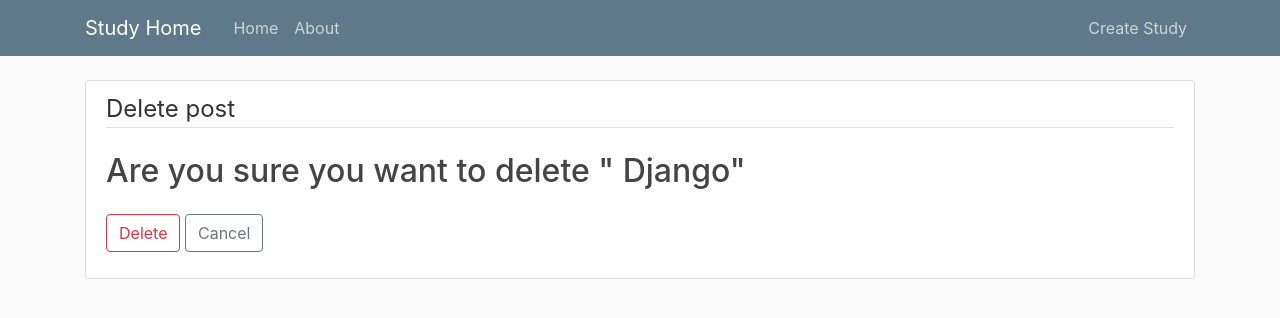
After one commit to MauriceOkumu/firstPython-project, a Django app: page /study/1/delete/ in a window 1280 px wide. The commit adds this page. Shown: the top 318 px of the page. Run offline with Django 3.2, Linux system fonts and the light colour scheme; a user stored in the database is signed in; data comes from the database, SQL or seed files in the repository; both versions use the stored data as it was after the commit; some libraries are stand-ins or nearby versions.

Commit message:
Add Update and Delete functionality

```diff
--- a/study_guide/study_blog/templates/study_blog/base.html
+++ b/study_guide/study_blog/templates/study_blog/base.html
@@ -24,6 +24,9 @@
                           <a class="nav-item nav-link" href="{% url 'study-home'%}">Home</a>
                           <a class="nav-item nav-link" href="{% url 'study-about'%}">About</a>
                   </div>
+                  <div class="navbar-nav">
+                    <a class="nav-item nav-link" href="{% url 'study-create'%}">Create Study</a>
+                  </div>
               </div>
           </nav>
       </header>
--- /dev/null
+++ b/study_guide/study_blog/templates/study_blog/study_confirm_delete.html
@@ -0,0 +1,16 @@
+{% extends 'study_blog/base.html'%}
+{% block content %}
+<div class="content-section">
+    <form method="POST">
+        {% csrf_token %}
+        <fieldset class="form-group">
+            <legend class="border-bottom mb-4">Delete post</legend>
+           <h2>Are you sure you want to delete " {{ object.title }}"</h2>
+        </fieldset>
+        <div class="form-group">
+            <button class="btn btn-outline-danger" type="submit">Delete</button>
+            <a class="btn btn-outline-secondary" href="{% url 'study-detail' object.id %}">Cancel</a>
+        </div>
+    </form>
+</div>
+{% endblock content%}
--- a/study_guide/study_blog/urls.py
+++ b/study_guide/study_blog/urls.py
@@ -3,7 +3,9 @@ from .views import (
     StudyListView,
     AboutView,
     StudyDetailView,
-    StudyCreateView
+    StudyCreateView,
+    StudyUpdateView,
+    StudyDeleteView
 )
 # from . import views
 
@@ -14,4 +16,6 @@ urlpatterns = [
     path('about/', AboutView.as_view(), name='study-about'),
      path('study/new/', StudyCreateView.as_view(), name='study-create'),
     path('study/<int:pk>/', StudyDetailView.as_view(), name='study-detail'),
+    path('study/<int:pk>/update/', StudyUpdateView.as_view(), name='study-update'),
+    path('study/<int:pk>/delete/', StudyDeleteView.as_view(), name='study-delete'),
 ]
--- a/study_guide/study_blog/views.py
+++ b/study_guide/study_blog/views.py
@@ -1,8 +1,10 @@
-from django.shortcuts import render
+from django.contrib.auth.mixins import UserPassesTestMixin
 from django.views.generic import (
     ListView,
     DetailView,
-    CreateView
+    CreateView,
+    UpdateView,
+    DeleteView
 )
 from .models import Study
 
@@ -34,6 +36,23 @@ class StudyCreateView(CreateView):
     model = Study
     fields = ['title', 'content', 'author']
 
+class StudyUpdateView(UserPassesTestMixin, UpdateView):
+    model = Study
+    fields = ['title', 'content', 'author']
+
+    def test_func(self):
+        post = self.get_object()
+        return self.request.user == post.author
+
+class StudyDeleteView(UserPassesTestMixin, DeleteView):
+    model = Study
+    success_url = '/'
+    def test_func(self):
+        post = self.get_object()
+        return self.request.user == post.author
+
+
+
 class AboutView(ListView):
     model = Study
     template_name = 'study_blog/about.html'
```
Also changed, not shown: study_guide/study_blog/templates/study_blog/study_detail.html (+7 -0 lines), study_guide/db.sqlite3.
